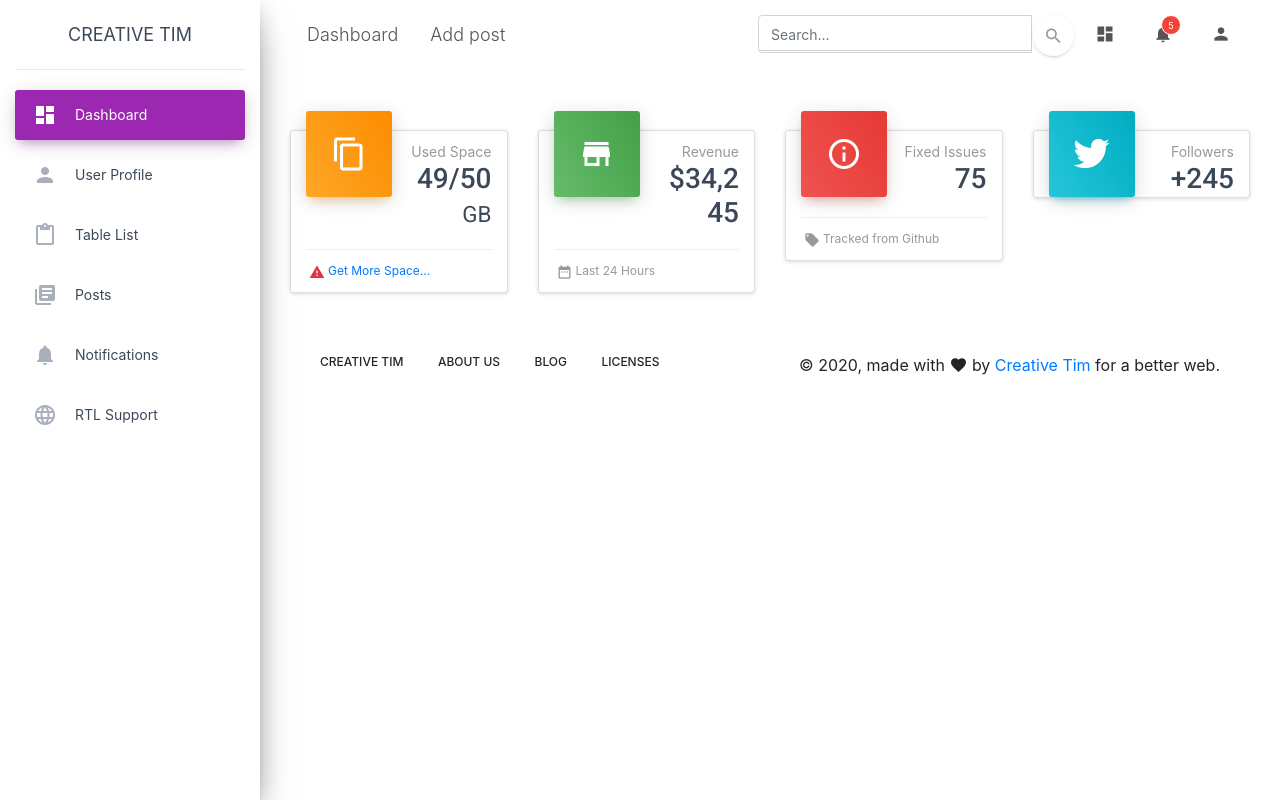
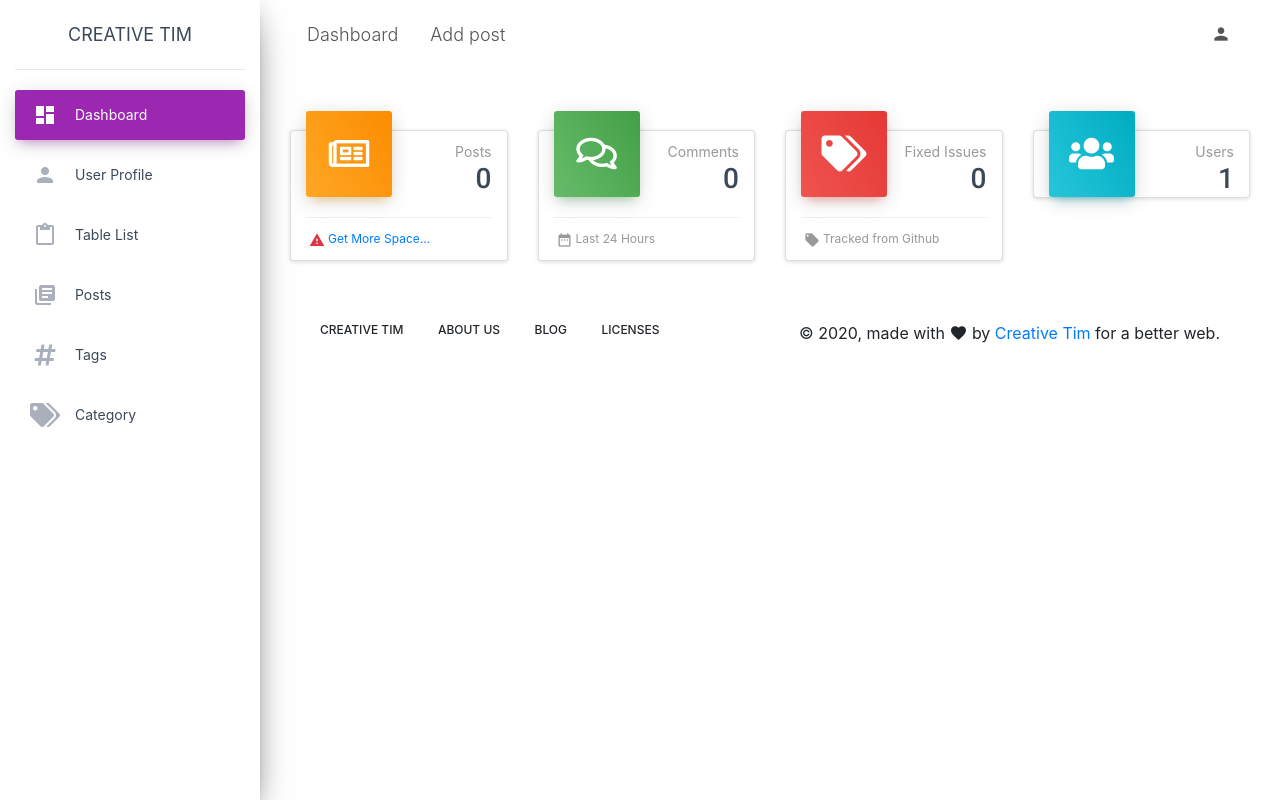
Before and after one commit to Mahmoud-64/Django-Blog-Project, a Django app: page /admin_panel in a window 1280 px wide. Run offline with Django 3.2, Linux system fonts and the light colour scheme; a user stored in the database is signed in; data comes from the database, SQL or seed files in the repository; data that the repository does not hold is empty; parts of the project's set-up code (start-up, migrations or seed data) failed here and were passed over; some libraries are stand-ins or nearby versions.

Commit message:
finsih all admin panel

```diff
--- a/src/accounts/urls.py
+++ b/src/accounts/urls.py
@@ -8,6 +8,7 @@
 urlpatterns = [
     path('signup/', signup_view),
     path('login/', login_view),
+    path('logout',logout_view)
 
 ]
 
--- a/src/blog/urls.py
+++ b/src/blog/urls.py
@@ -26,16 +26,18 @@
 
 
     #tags_section
-    path('tags', postview.tags),
-    path('add_tag',postview.add_tag),
-    path('del_tag/<id>',postview.del_tag),
-    path('edit_tag/<id>',postview.edit_tag),
+    path('admin/all_tags', postview.tags),
+    path('admin/add_tag',postview.add_tag),
+    path('admin/del_tag/<id>',postview.del_tag),
+    path('admin/edit_tag/<id>',postview.edit_tag),
 
     #category_section
-    path('categories', postview.category),
-    path('add_cat',postview.add_cat),
-    path('edit_cat/<id>',postview.edit_cat),
-    path('del_cat/<id>',postview.del_cat),
+    path('admin/categories', postview.category),
+    path('admin/add_cat',postview.add_cat),
+    path('admin/edit_cat/<id>',postview.edit_cat),
+    path('admin/del_cat/<id>',postview.del_cat),
+
+
 
 
     #landing page
--- a/src/post/views.py
+++ b/src/post/views.py
@@ -6,11 +6,17 @@
 from post.models import *
 from post.forms import *
 from django.contrib.admin.views.decorators import staff_member_required
+
 # Create your views here.
 #admin panel page
 @staff_member_required(login_url="/account/login")
 def admin_panel_page(request):
-      return render(request,'admin panel/dashboard.html',{})
+    posts=len(Post.objects.all())
+    users=len(User.objects.all())
+    comments=len(Comment.objects.all())
+    tags=len(Tag.objects.all())
+    return render(request,'admin panel/dashboard.html',{'posts':posts,
+    'users':users,'comments':comments , 'tags':tags})
 
 
 #all user dashboard
@@ -117,23 +123,26 @@
 
 #category section
 #view all categories
+@staff_member_required(login_url="/account/login")
 def category(request):
 	all=Category.objects.all()
 	context={'all':all}
 	return render(request,'admin panel/categories/category.html',context)
 
 #add cat
+@staff_member_required(login_url="/account/login")
 def add_cat(request):
 	form = CategoryForm()
 	if request.method=="POST":
 		form= CategoryForm(request.POST)
 		if form.is_valid():
 			form.save()
-			return HttpResponseRedirect('/categories')
+			return redirect('/admin/categories')
 
 	return render(request , 'admin panel/categories/edit.html',{'form':form})
 
 #edit category
+@staff_member_required(login_url="/account/login")
 def edit_cat(request, id):
 	ct = "<h1> edit category that have id : ",id,"</h1>"
 	cat=Category.objects.get(id=id)
@@ -142,39 +151,42 @@
 		form= CategoryForm(request.POST,instance=cat)
 		if form.is_valid():
 			form.save()
-			return HttpResponseRedirect('/categories')
+			return redirect('/admin/categories')
 	else:
 		form= CategoryForm(instance=cat)
 
 	return render (request, 'admin panel/categories/edit.html',{'form':form})
 
 #delete category
-
+@staff_member_required(login_url="/account/login")
 def del_cat(request, id):
 	ct = "<h1> delete category that have id : ",id,"</h1>"
 	cat=Category.objects.get(id=id)
 	cat.delete()
-	return HttpResponseRedirect('/categories')
+	return redirect('/admin/categories')
 
 
 #tag section
 #add tag
+@staff_member_required(login_url="/account/login")
 def add_tag(request):
 	form = TagForm()
 	if request.method=="POST":
 		form= TagForm(request.POST)
 		if form.is_valid():
 			form.save()
-			return HttpResponseRedirect('/tags')
+			return redirect('/admin/all_tags')
 	return render(request , 'admin panel/tags/edit.html',{'form':form})
 
 #view all tags
+@staff_member_required(login_url="/account/login")
 def tags(request):
 	all=Tag.objects.all()
 	context={'all':all}
 	return render(request,'admin panel/tags/tags.html',context)
 
 #edit tag
+@staff_member_required(login_url="/account/login")
 def edit_tag(request, id):
 	tg = "<h1> edit Tag that have id : ",id,"</h1>"
 	tag=Tag.objects.get(id=id)
@@ -183,16 +195,16 @@
 		form= TagForm(request.POST,instance=tag)
 		if form.is_valid():
 			form.save()
-			return HttpResponseRedirect('/tags')
+			return redirect('/admin/all_tags')
 	else:
 		form= TagForm(instance=tag)
 
 	return render (request, 'admin panel/tags/edit.html',{'form':form})
 
 #delete tag
-
+@staff_member_required(login_url="/account/login")
 def del_tag(request, id):
 	st = "<h1> delete tag that have id : ",id,"</h1>"
 	std=Tag.objects.get(id=id)
 	std.delete()
-	return HttpResponseRedirect('/tags')
+	return redirect('/admin/all_tags')
--- a/src/templates/admin panel/categories/category.html
+++ b/src/templates/admin panel/categories/category.html
@@ -10,8 +10,8 @@
 	{% for cat in all  %}
 		<tr>
 			<td>{{cat.cat_name}}</td>
-			<td><a href= "/edit_cat/{{cat.id}}"> Edit </a></td>
-			<td><a href= "/del_cat/{{cat.id}}"> Delete </a></td>
+			<td><a href= "/admin/edit_cat/{{cat.id}}"> Edit </a></td>
+			<td><a href= "/admin/del_cat/{{cat.id}}"> Delete </a></td>
 		</tr>
 
 	{% endfor%}
--- a/src/templates/admin panel/dashboard.html
+++ b/src/templates/admin panel/dashboard.html
@@ -5,11 +5,11 @@
               <div class="card card-stats">
                 <div class="card-header card-header-warning card-header-icon">
                   <div class="card-icon">
-                    <i class="material-icons">content_copy</i>
+                    <i class="far fa-newspaper"></i>
                   </div>
-                  <p class="card-category">Used Space</p>
-                  <h3 class="card-title">49/50
-                    <small>GB</small>
+                  <p class="card-category">Posts</p>
+                  <h3 class="card-title">
+                  {{posts}}
                   </h3>
                 </div>
                 <div class="card-footer">
@@ -24,10 +24,10 @@
               <div class="card card-stats">
                 <div class="card-header card-header-success card-header-icon">
                   <div class="card-icon">
-                    <i class="material-icons">store</i>
+                    <i class="far fa-comments"></i>
                   </div>
-                  <p class="card-category">Revenue</p>
-                  <h3 class="card-title">$34,245</h3>
+                  <p class="card-category">Comments</p>
+                  <h3 class="card-title">{{comments}}</h3>
                 </div>
                 <div class="card-footer">
                   <div class="stats">
@@ -40,10 +40,10 @@
               <div class="card card-stats">
                 <div class="card-header card-header-danger card-header-icon">
                   <div class="card-icon">
-                    <i class="material-icons">info_outline</i>
+                    <i class="fas fa-tags"></i>
                   </div>
                   <p class="card-category">Fixed Issues</p>
-                  <h3 class="card-title">75</h3>
+                  <h3 class="card-title">{{tags}}</h3>
                 </div>
                 <div class="card-footer">
                   <div class="stats">
@@ -56,10 +56,10 @@
               <div class="card card-stats">
                 <div class="card-header card-header-info card-header-icon">
                   <div class="card-icon">
-                    <i class="fa fa-twitter"></i>
+                    <i class="fas fa-users"></i>
                   </div>
-                  <p class="card-category">Followers</p>
-                  <h3 class="card-title">+245</h3>
+                  <p class="card-category">Users</p>
+                  <h3 class="card-title">{{users}}</h3>
                 </div>
 
 
--- a/src/templates/admin panel/header.html
+++ b/src/templates/admin panel/header.html
@@ -42,41 +42,7 @@
             <span class="navbar-toggler-icon icon-bar"></span>
           </button>
           <div class="collapse navbar-collapse justify-content-end">
-            <form class="navbar-form">
-              <div class="input-group no-border">
-                <input type="text" value="" class="form-control" placeholder="Search...">
-                <button type="submit" class="btn btn-white btn-round btn-just-icon">
-                  <i class="material-icons">search</i>
-                  <div class="ripple-container"></div>
-                </button>
-              </div>
-            </form>
             <ul class="navbar-nav">
-              <li class="nav-item">
-                <a class="nav-link" href="javascript:;">
-                  <i class="material-icons">dashboard</i>
-                  <p class="d-lg-none d-md-block">
-                    Stats
-                  </p>
-                </a>
-              </li>
-              <li class="nav-item dropdown">
-                <a class="nav-link" href="http://example.com" id="navbarDropdownMenuLink" data-toggle="dropdown"
-                  aria-haspopup="true" aria-expanded="false">
-                  <i class="material-icons">notifications</i>
-                  <span class="notification">5</span>
-                  <p class="d-lg-none d-md-block">
-                    Some Actions
-                  </p>
-                </a>
-                <div class="dropdown-menu dropdown-menu-right" aria-labelledby="navbarDropdownMenuLink">
-                  <a class="dropdown-item" href="#">Mike John responded to your email</a>
-                  <a class="dropdown-item" href="#">You have 5 new tasks</a>
-                  <a class="dropdown-item" href="#">You're now friend with Andrew</a>
-                  <a class="dropdown-item" href="#">Another Notification</a>
-                  <a class="dropdown-item" href="#">Another One</a>
-                </div>
-              </li>
               <li class="nav-item dropdown">
                 <a class="nav-link" href="javascript:;" id="navbarDropdownProfile" data-toggle="dropdown"
                   aria-haspopup="true" aria-expanded="false">
@@ -86,10 +52,8 @@
                   </p>
                 </a>
                 <div class="dropdown-menu dropdown-menu-right" aria-labelledby="navbarDropdownProfile">
-                  <a class="dropdown-item" href="#">Profile</a>
-                  <a class="dropdown-item" href="#">Settings</a>
                   <div class="dropdown-divider"></div>
-                  <a class="dropdown-item" href="#">Log out</a>
+                  <a class="dropdown-item" href="/account/logout">Log out</a>
                 </div>
               </li>
             </ul>
--- a/src/templates/admin panel/sidebar.html
+++ b/src/templates/admin panel/sidebar.html
@@ -13,7 +13,7 @@
       <div class="sidebar-wrapper">
         <ul class="nav">
           <li class="nav-item active  ">
-            <a class="nav-link" href="./dashboard.html">
+            <a class="nav-link" href="/admin_panel">
               <i class="material-icons">dashboard</i>
               <p>Dashboard</p>
             </a>
@@ -38,15 +38,16 @@
           </li>
 
           <li class="nav-item ">
-            <a class="nav-link" href="./notifications.html">
-              <i class="material-icons">notifications</i>
-              <p>Notifications</p>
+            <a class="nav-link" href="/admin/all_tags">
+              <i class="fas fa-hashtag"></i>
+              <p>Tags</p>
             </a>
           </li>
           <li class="nav-item ">
-            <a class="nav-link" href="./rtl.html">
-              <i class="material-icons">language</i>
-              <p>RTL Support</p>
+            <a class="nav-link" href="/admin/categories">
+
+              <i class="fas fa-tags"></i>
+              <p>category</p>
             </a>
           </li>
 
--- a/src/templates/admin panel/tags/edit.html
+++ b/src/templates/admin panel/tags/edit.html
@@ -2,7 +2,8 @@
 {% load crispy_forms_tags %}
 {% include 'admin panel/header.html' %}
 
-<form method="POST">{%csrf_token%}
+<form method="POST">
+	{%csrf_token%}
 	{{form.as_p}}
 	<button type="submit">Save</button>
 </form>
```
Also changed, not shown: src/accounts/views.py (+8 -1 lines), src/templates/admin panel/tags/tags.html (+4 -13 lines), src/post/models.py (line endings or trailing spaces).
